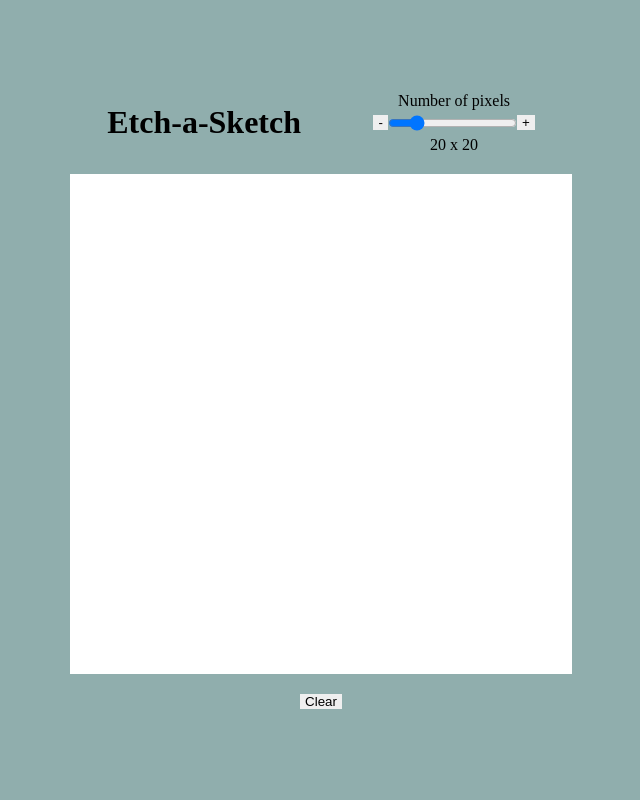
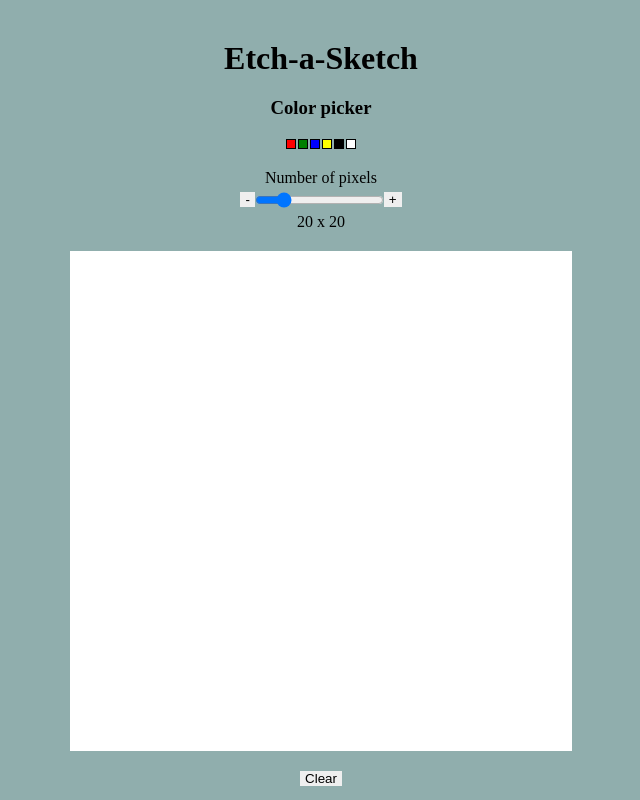
Before and after one commit to 13alinnn/etch-a-sketch, a plain HTML site: page index.html in a window 1280 px wide. Shown: the whole page, without its empty margins (319-959 px from the left). Drawn offline with Linux system fonts and the light colour scheme.

Commit message:
add color picker html and css

```diff
--- a/index.html
+++ b/index.html
@@ -8,8 +8,17 @@
     <script src='./script.js' defer></script>
 </head>
 <body>
+    <header><h1>Etch-a-Sketch</h1></header>
+    <h3>Color picker</h3>
+    <div class="color-picker">
+        <div class="colorbox red"></div>
+        <div class="colorbox green"></div>
+        <div class="colorbox blue"></div>
+        <div class="colorbox yellow"></div>
+        <div class="colorbox black"></div>
+        <div class="colorbox select"></div>
+    </div>
     <div class='header'>
-        <h1>Etch-a-Sketch</h1>
         <div class='slide'>
             <label for='slider'>Number of pixels</label>
             <div class='slider'>
--- a/styles.css
+++ b/styles.css
@@ -32,6 +32,7 @@ body {
     display: flex;
     flex-direction: row;
     align-items: center;
+    flex-basis: 0;
 }
 
 #container {
@@ -42,6 +43,10 @@ body {
     /* border: 1px solid black; */
     height: 500px;
     width: 502px;
+}
+
+h1 {
+    margin-top: 25px;
 }
 
 .header {
@@ -59,3 +64,37 @@ body {
 button {
     padding: 0 5px;
 }
+
+.color-picker {
+    display: flex;
+    gap: 2px;
+}
+
+.colorbox {
+    width: 10px;
+    height: 10px;
+    border: 1px solid black;
+}
+
+.colorbox.red {
+    background-color: red;
+}
+
+.colorbox.blue {
+    background-color: blue;
+}
+
+.colorbox.green {
+    background-color: green;
+}
+
+.colorbox.yellow {
+    background-color: yellow;
+}
+.colorbox.black {
+    background-color: black;
+}
+
+.colorbox.select {
+    background-color: white;
+}
```
